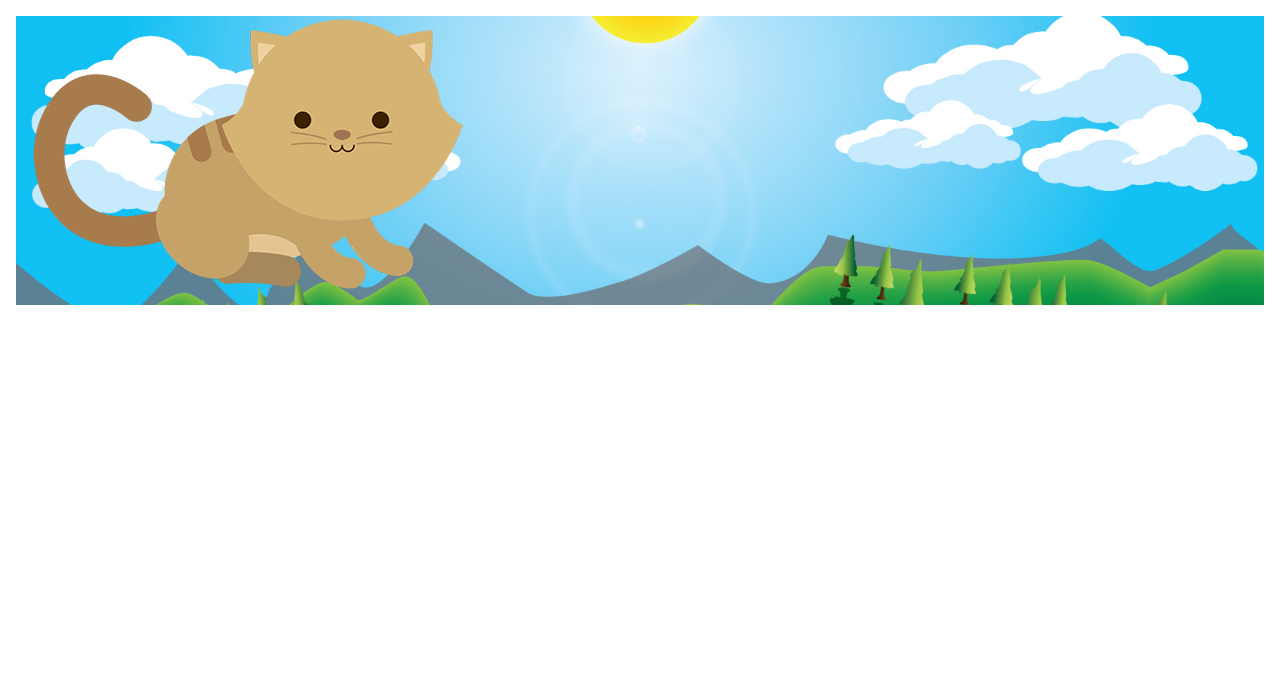
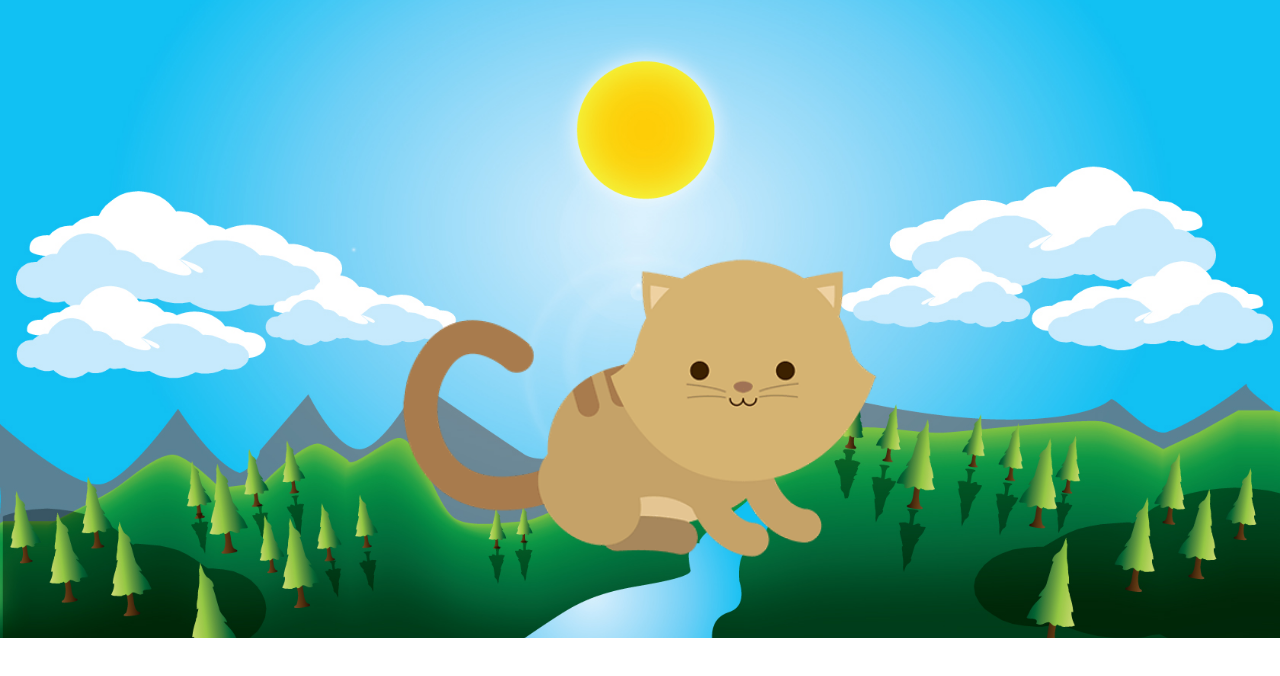
Before and after one commit to milagrospalma/kitten, a plain HTML site: page index.html in a window 1280 px wide. Drawn offline with Linux system fonts and the light colour scheme.

Commit message:
Actualiza media queries

```diff
--- a/css/grid-system.css
+++ b/css/grid-system.css
@@ -10,7 +10,6 @@
 
 .container {
   margin: 0 auto;
-  /*max-width: 1200px;*/
   width: 100%;
 }
 
@@ -22,8 +21,6 @@
 
 [class*='col-'] {
   float: left;
-  /* Gutter */
-  padding: 1em;
 }
 
 .col-xs-1 {
--- a/css/main.css
+++ b/css/main.css
@@ -1,18 +1,16 @@
 .background {
   background-size: cover;
   background-position: center;
+  text-align: center;
 }
 
-.cat-medium {
+.medium, .small, .large {
   display: none;
+  margin-top: 30%;
 }
 
-.cat-small {
-  display: none;
-}
-
-.cat-large {
-  display: none;
+img {
+  width: 80%;
 }
 
 @media (max-width: 767px) {
@@ -20,7 +18,7 @@
     background-image: url('../assets/images/dawn.png');
   }
 
-  .cat-large {
+  .large {
     display: block;
   }
 }
@@ -30,11 +28,7 @@
     background-image: url('../assets/images/night.jpg');
   }
 
-  .cat-medium {
-    display: none;
-  }
-
-  .cat-small {
+  .small {
     display: block;
   }
 }
@@ -44,11 +38,13 @@
     background-image: url('../assets/images/sunny-day.jpg');
   }
 
-  .cat-small {
+  .small {
     display: none;
   }
 
-  .cat-medium {
+  .medium {
     display: block;
+    margin-top: 20%;
+    margin-bottom: 5%;
   }
 }
--- a/index.html
+++ b/index.html
@@ -11,14 +11,14 @@
     <div class="container">
       <div class="row">
         <div class="col-xs-12">
-          <section class="background">
-            <div class="cat-medium">
+          <section class="col-xs-12 background">
+            <div class="col-xs-offset-3 col-xs-6 medium">
               <img src="assets/images/kitten-medium.png" alt="Kitten Medium">
             </div>
-            <div class="cat-small">
+            <div class="col-xs-offset-1 col-xs-10 small">
               <img src="assets/images/kitten-small.png" alt="Kitten Small">
             </div>
-            <div class="cat-large">
+            <div class="col-xs-offset-1 col-xs-10 large">
               <img src="assets/images/kitten-large.png" alt="Kitten Large">
             </div>
           </section>
```
